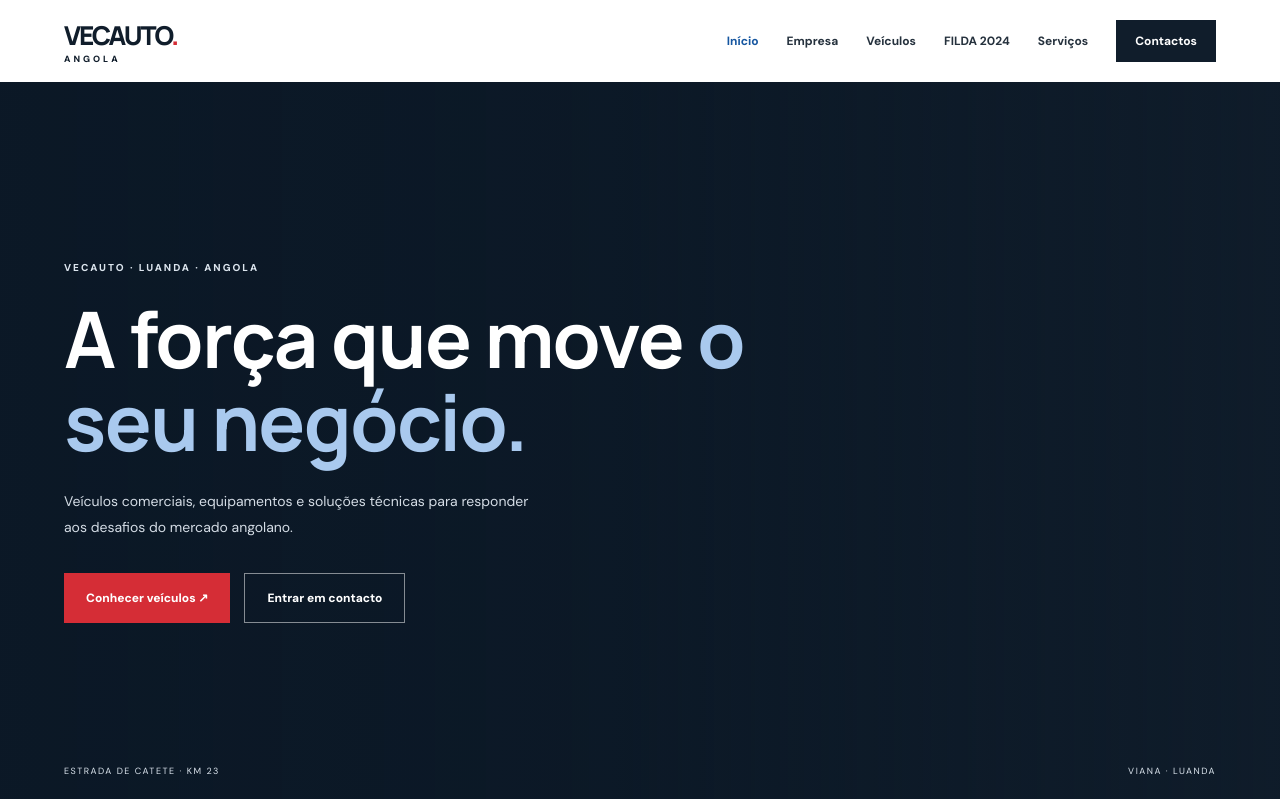
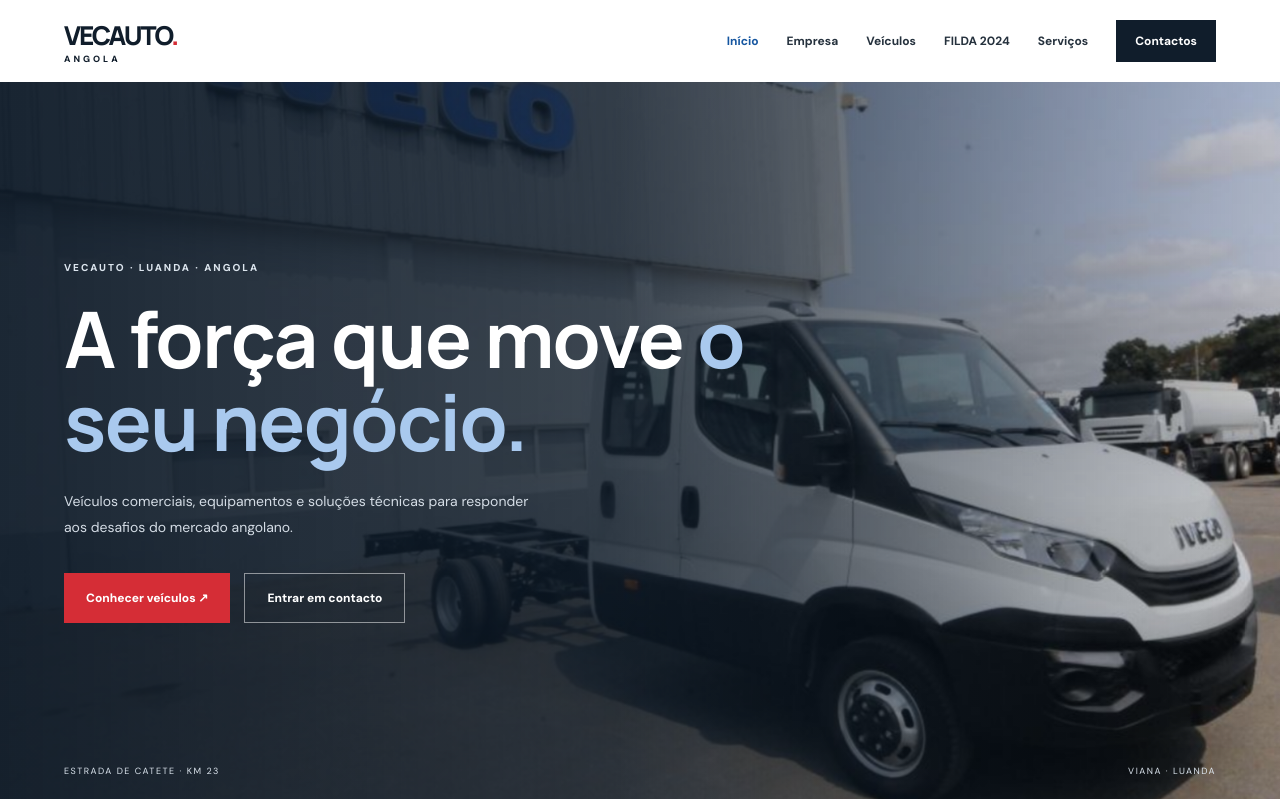
Before and after one commit to fernandescandeia80-tech/vecauto-website, a plain HTML site: page index.html in a window 1280 px wide. Shown: the top 799 px of the page. Drawn offline with Linux system fonts and the light colour scheme.

Commit message:
Restore original CSS styles

```diff
--- a/style.css
+++ b/style.css
@@ -142,7 +142,7 @@ nav a:hover, nav a.active { color: var(--blue); }
 .hero-image {
     position: absolute;
     inset: 0;
-    background: url("images/iveco-principal.jpg") center 55% / cover no-repeat;
+    background: url("iveco-principal.jpg") center 55% / cover no-repeat;
     transform: scale(1.04);
     will-change: transform;
 }
```
